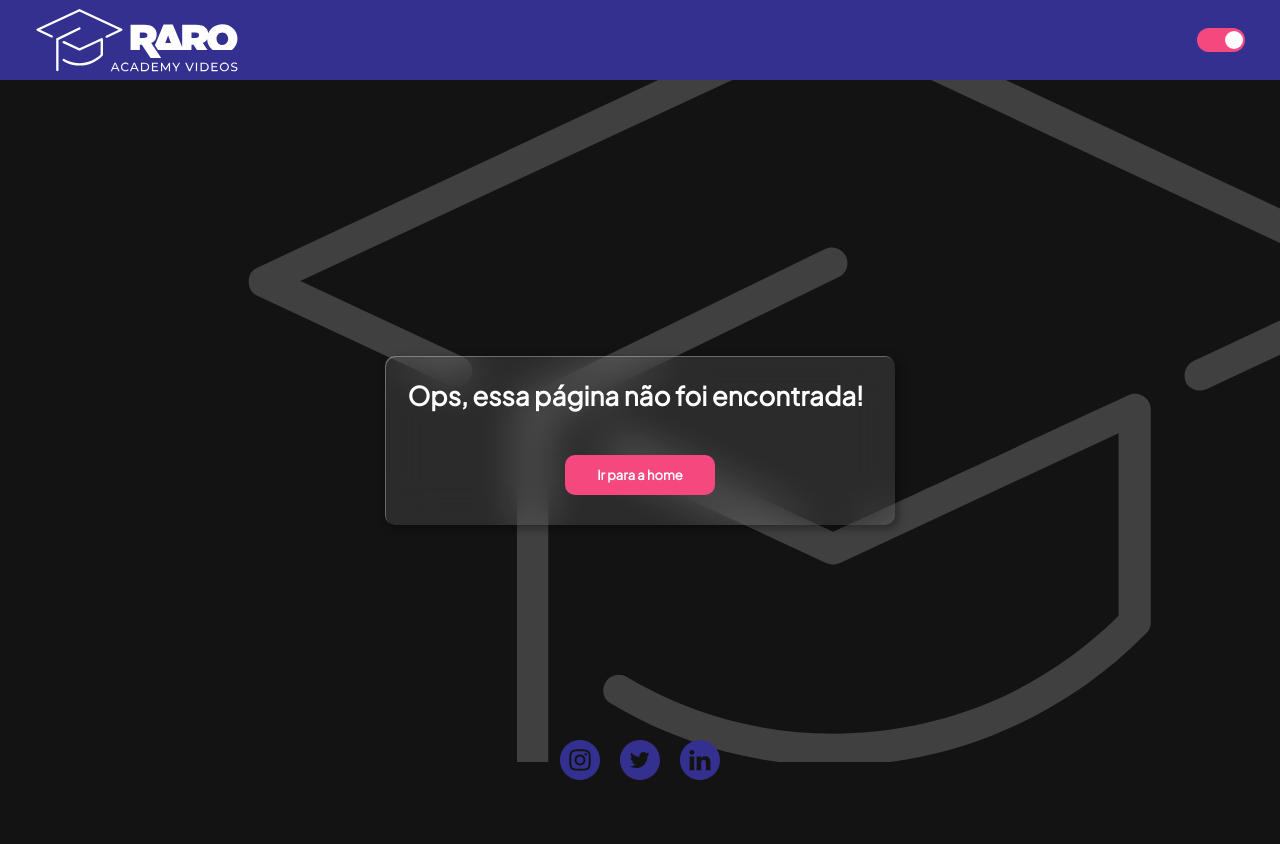
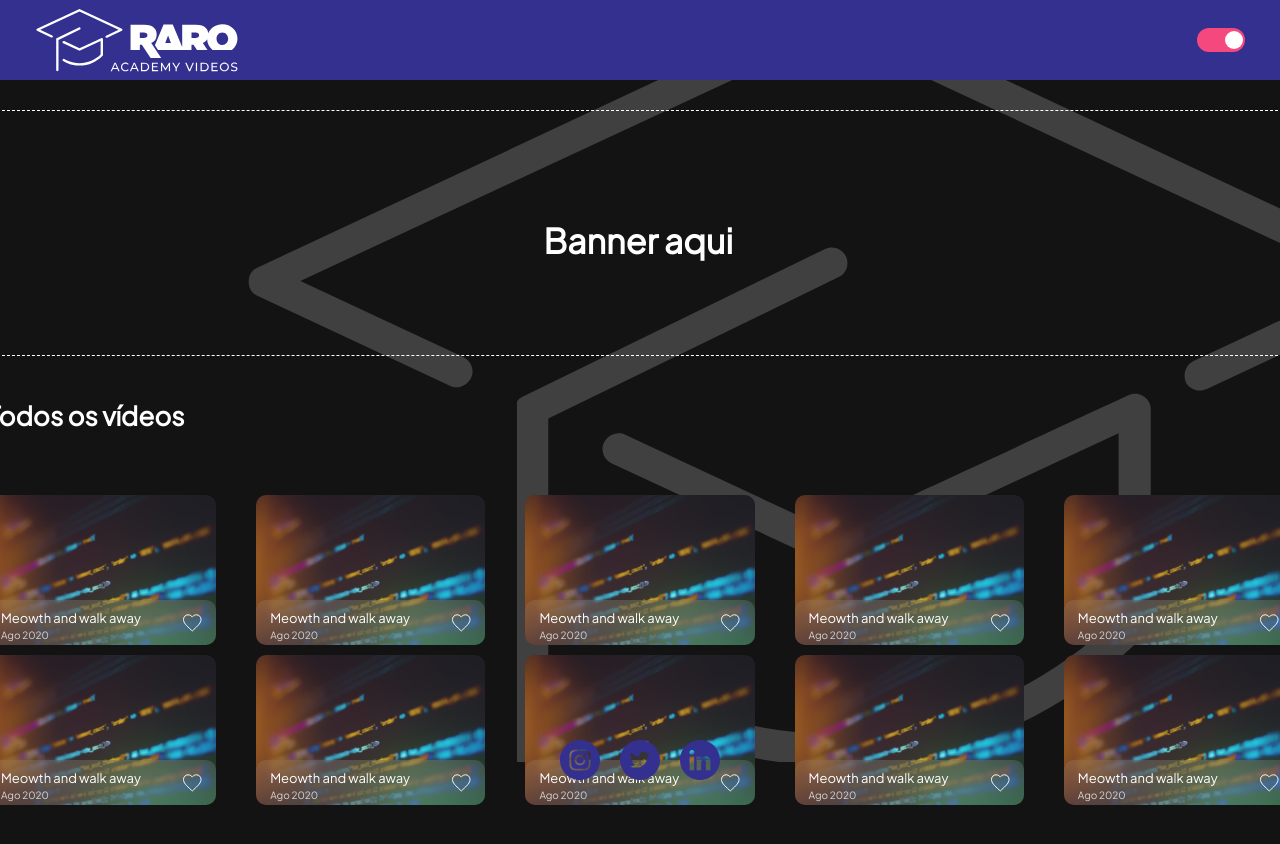
Before and after one commit to denisluft8/rarotube, a React (Create React App) app: page /home in a window 1280 px wide. Shown: the top 844 px of the page. Built offline with nearby package versions, Linux system fonts and the light colour scheme.

Commit message:
Alterations on the homepage style and on the button component

```diff
--- a/src/App.tsx
+++ b/src/App.tsx
@@ -15,6 +15,7 @@ import {
   BrowserRouter as Router,
   BrowserRouter,
 } from "react-router-dom";
+import Home from "./pages/Home";
 
 const App = () => (
   <Layout>
@@ -27,6 +28,7 @@ const App = () => (
         <Route path="/requestcode" element={<RequestCode />} />
         <Route path="/signin" element={<Signin />} />
         <Route path="*" element={<NotFound />} />
+        <Route path="/home" element={<Home />} />
       </Routes>
     </Router>
   </Layout>
--- a/src/components/VideoCard/VideoCard.tsx
+++ b/src/components/VideoCard/VideoCard.tsx
@@ -3,7 +3,9 @@ import { colors, fontSize, lineHeight } from "../../styles/theme";
 import FavoriteIcon from "../Icons/FavoriteIcon";
 
 interface VideoCardProps {
+  date: string;
   image: string;
+  name: string;
 }
 
 const VideoCardStyled = styled.div<VideoCardProps>`
@@ -34,6 +36,8 @@ const TextContainerStyled = styled.div`
 const TitleStyled = styled.p`
   color: white;
   font-size: ${fontSize["body-small"]};
+  font-weight: 500;
+  height: 20px;
   line-height: ${lineHeight["body-small"]};
   margin: 0;
   padding-left: 14px;
@@ -41,20 +45,22 @@ const TitleStyled = styled.p`
 const DateStyled = styled.p`
   color: ${colors["light-silver"]};
   font-size: ${fontSize["extra-small"]};
+  font-weight: 400;
+  height: 15px;
   line-height: ${lineHeight["extra-small"]};
   margin: 0;
   padding-left: 14px;
 `;
 
-const VideoCard = ({ image }: VideoCardProps) => {
+const VideoCard = ({ image, name, date }: VideoCardProps) => {
   const test = (x: string) => console.log(x);
 
   return (
-    <VideoCardStyled image={image}>
+    <VideoCardStyled date={date} image={image} name={name}>
       <FooterStyled>
         <TextContainerStyled>
-          <TitleStyled>Meowth and walk away</TitleStyled>
-          <DateStyled>Ago2020</DateStyled>
+          <TitleStyled>{name}</TitleStyled>
+          <DateStyled>{date}</DateStyled>
         </TextContainerStyled>
         <FavoriteIcon />
       </FooterStyled>
--- /dev/null
+++ b/src/pages/Home.tsx
@@ -0,0 +1,119 @@
+import image from "../assets/imagevideotest.svg";
+import styled from "styled-components";
+import { VideoCard } from "../components";
+import { colors, fontSize, lineHeight } from "../styles/theme";
+
+const BannerStyled = styled.div`
+  width: 1306px;
+  height: 246px;
+  border: 1px dashed ${(props) => props.theme.colors.primary};
+  margin-top: 30px;
+  margin-bottom: 40px;
+  display: flex;
+  justify-content: center;
+  align-items: center;
+  & > h3 {
+    width: 193px;
+    height: 35.85px;
+    font-style: normal;
+    font-weight: 600;
+    font-size: ${fontSize["heading3"]};
+    line-height: ${lineHeight["heading3"]};
+    color: ${(props) => props.theme.colors.primary};
+  }
+`;
+
+const AllVideosStyled = styled.div`
+  width: 1306px;
+  height: 409px;
+  display: flex;
+  flex-direction: column;
+`;
+
+const HeaderStyled = styled.div`
+  display: flex;
+  justify-content: space-between;
+
+  & > h4 {
+    width: 200px;
+    height: 39px;
+    font-style: normal;
+    font-weight: 600;
+    font-size: ${fontSize["heading4"]};
+    line-height: ${lineHeight["heading4"]};
+    color: ${(props) => props.theme.colors.primary};
+  }
+`;
+
+const ThumbnailsStyled = styled.div`
+  display: flex;
+  justify-content: space-between;
+  flex-wrap: wrap;
+`;
+
+const Home = () => (
+  <div>
+    <BannerStyled>
+      <h3>Banner aqui</h3>
+    </BannerStyled>
+    <AllVideosStyled>
+      <HeaderStyled>
+        <h4>Todos os vídeos</h4>
+      </HeaderStyled>
+      <ThumbnailsStyled>
+        <VideoCard
+          date={"Ago 2020"}
+          image={image}
+          name={"Meowth and walk away"}
+        />
+        <VideoCard
+          date={"Ago 2020"}
+          image={image}
+          name={"Meowth and walk away"}
+        />
+        <VideoCard
+          date={"Ago 2020"}
+          image={image}
+          name={"Meowth and walk away"}
+        />
+        <VideoCard
+          date={"Ago 2020"}
+          image={image}
+          name={"Meowth and walk away"}
+        />
+        <VideoCard
+          date={"Ago 2020"}
+          image={image}
+          name={"Meowth and walk away"}
+        />
+        <VideoCard
+          date={"Ago 2020"}
+          image={image}
+          name={"Meowth and walk away"}
+        />
+        <VideoCard
+          date={"Ago 2020"}
+          image={image}
+          name={"Meowth and walk away"}
+        />
+        <VideoCard
+          date={"Ago 2020"}
+          image={image}
+          name={"Meowth and walk away"}
+        />
+        <VideoCard
+          date={"Ago 2020"}
+          image={image}
+          name={"Meowth and walk away"}
+        />
+        <VideoCard
+          date={"Ago 2020"}
+          image={image}
+          name={"Meowth and walk away"}
+        />
+      </ThumbnailsStyled>
+    </AllVideosStyled>
+  </div>
+);
+
+export default Home;
```
